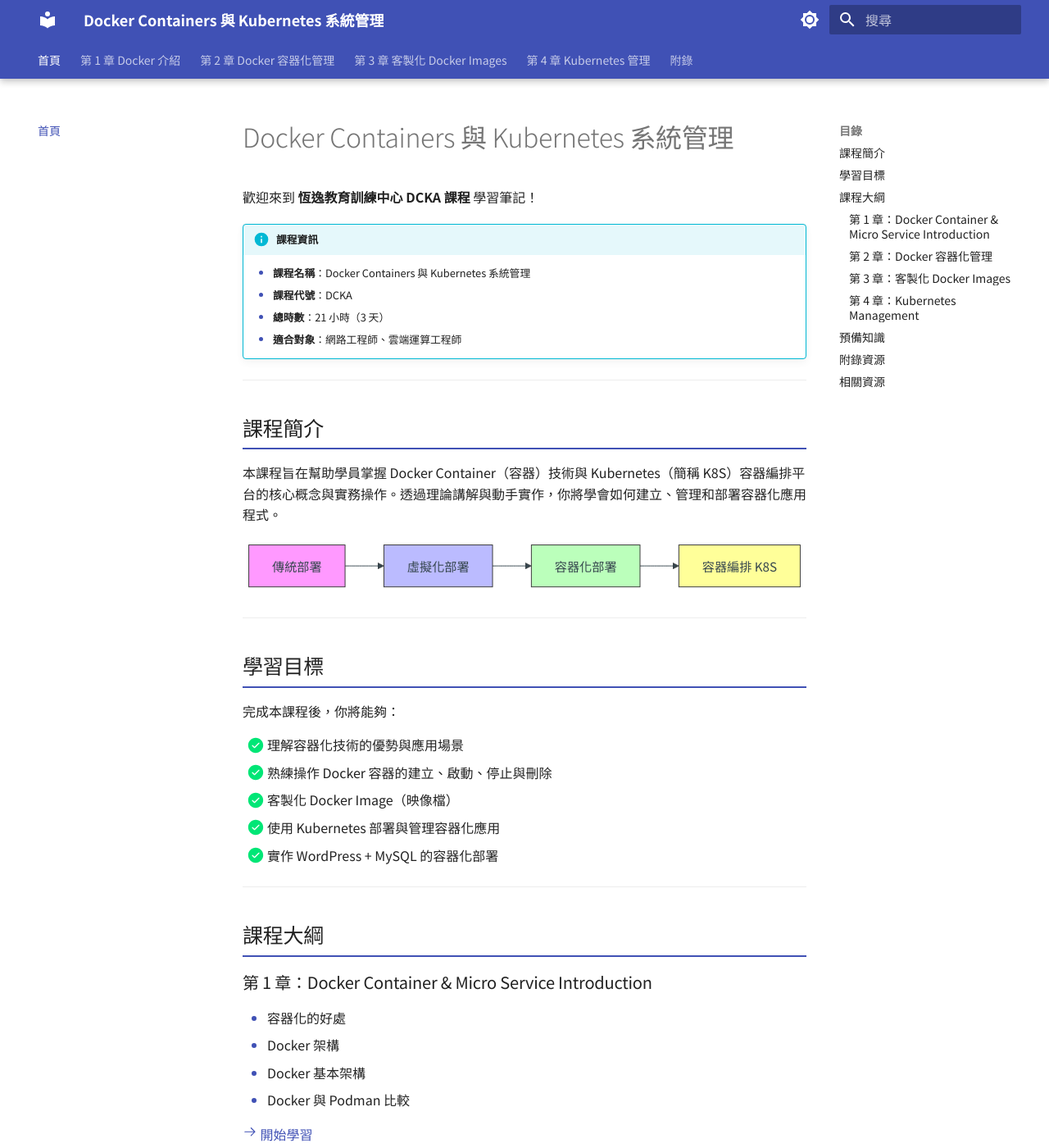
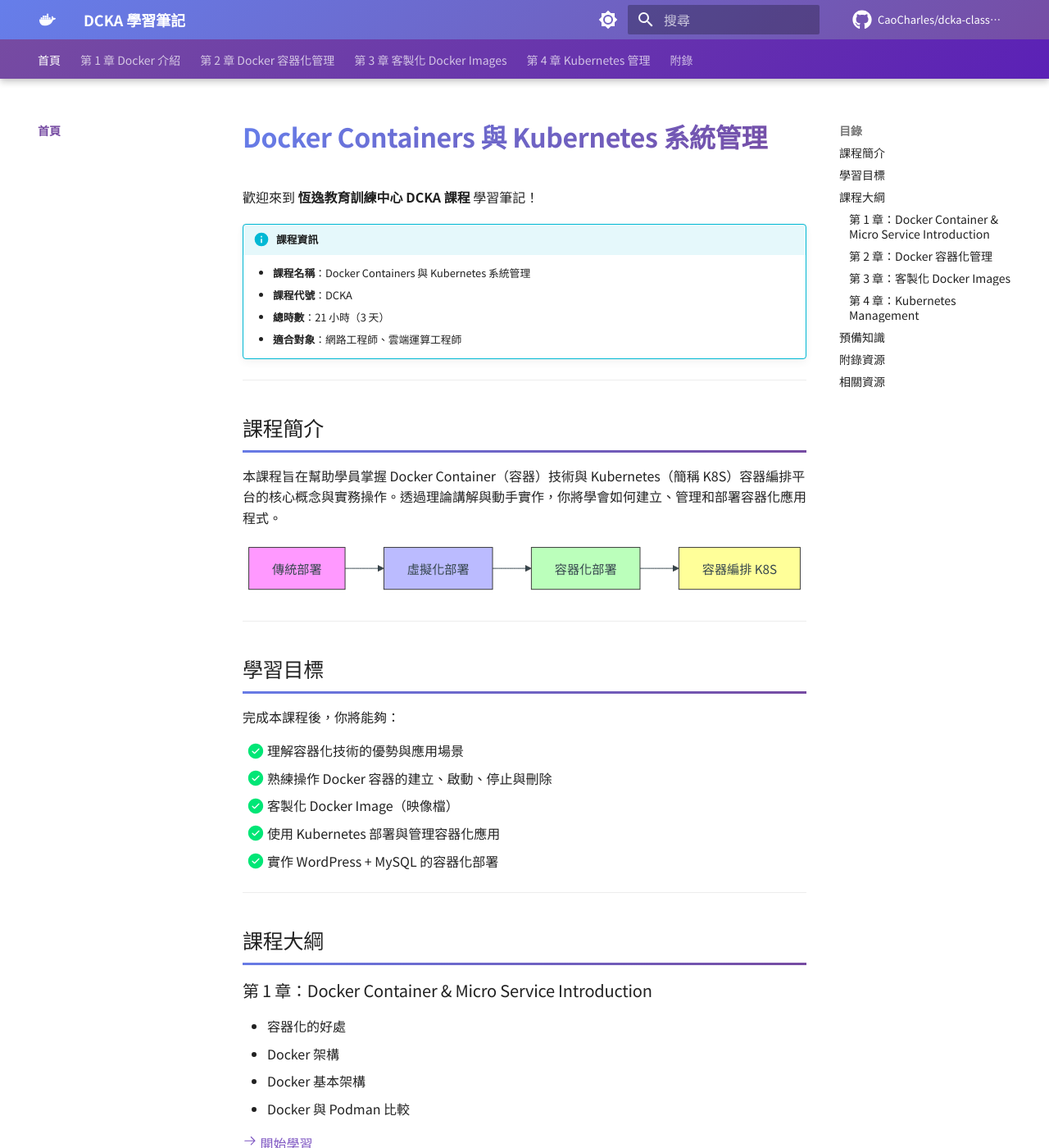
Before and after one commit to CaoCharles/dcka-class-notes, an MkDocs documentation site: the page built from docs/index.md, in a window 1280 px wide and 1400 px high. Shown: the whole window at 82% size. Built offline with MkDocs 1.6.1 and Material for MkDocs 9.7.7, drawn with Linux system fonts in a browser that asks for light colours; comment, search, counter and statistics services are not loaded.

Commit message:
美化配色：科技紫色漸層主題、新圖示、GitHub 連結

```diff
--- a/docs/assets/stylesheets/extra.css
+++ b/docs/assets/stylesheets/extra.css
@@ -1,34 +1,161 @@
-/* DCKA Course Custom Styles */
+/* DCKA Course Custom Styles - Tech Purple Gradient Theme */
 
-/* 學習目標 checkbox 樣式 */
-.md-typeset .task-list-item input[type="checkbox"] {
-  margin-right: 0.5em;
+:root {
+  /* 科技紫色漸層配色 */
+  --tech-purple-1: #667eea;
+  --tech-purple-2: #764ba2;
+  --tech-purple-3: #6B73FF;
+  --tech-purple-4: #9b59b6;
+  --gradient-purple: linear-gradient(135deg, #667eea 0%, #764ba2 100%);
+  --gradient-purple-soft: linear-gradient(135deg, #a855f7 0%, #6366f1 100%);
 }
 
-/* 程式碼區塊標題樣式 */
-.md-typeset .highlight > pre > code::before {
+/* Header 漸層背景 */
+.md-header {
+  background: var(--gradient-purple) !important;
+}
+
+/* 深色模式 Header */
+[data-md-color-scheme="slate"] .md-header {
+  background: linear-gradient(135deg, #4c1d95 0%, #5b21b6 50%, #7c3aed 100%) !important;
+}
+
+/* Tabs 漸層背景 */
+.md-tabs {
+  background: linear-gradient(135deg, #764ba2 0%, #5b21b6 100%) !important;
+}
+
+[data-md-color-scheme="slate"] .md-tabs {
+  background: linear-gradient(135deg, #3b0764 0%, #4c1d95 100%) !important;
+}
+
+/* 標題樣式 */
+.md-typeset h1 {
+  background: var(--gradient-purple);
+  -webkit-background-clip: text;
+  -webkit-text-fill-color: transparent;
+  background-clip: text;
+  font-weight: 700;
+}
+
+/* 深色模式標題 */
+[data-md-color-scheme="slate"] .md-typeset h1 {
+  background: linear-gradient(135deg, #c4b5fd 0%, #a78bfa 100%);
+  -webkit-background-clip: text;
+  -webkit-text-fill-color: transparent;
+  background-clip: text;
+}
+
+/* H2 底線紫色漸層 */
+.md-typeset h2 {
+  border-bottom: 3px solid;
+  border-image: var(--gradient-purple) 1;
+  padding-bottom: 0.4em;
+}
+
+/* 連結 hover 效果 */
+.md-typeset a:hover {
+  color: var(--tech-purple-2);
+}
+
+/* 程式碼區塊標題 */
+.md-typeset .highlight>pre>code::before {
+  font-weight: 600;
+  color: var(--tech-purple-1);
+}
+
+/* 表格標題列 */
+.md-typeset table:not([class]) th {
+  background: var(--gradient-purple) !important;
+  color: white !important;
+}
+
+/* 深色模式表格 */
+[data-md-color-scheme="slate"] .md-typeset table:not([class]) th {
+  background: linear-gradient(135deg, #5b21b6 0%, #7c3aed 100%) !important;
+}
+
+/* Admonition 紫色主題 */
+.md-typeset .admonition.note,
+.md-typeset details.note {
+  border-color: var(--tech-purple-1);
+}
+
+.md-typeset .admonition.note>.admonition-title,
+.md-typeset details.note>summary {
+  background-color: rgba(102, 126, 234, 0.1);
+}
+
+/* Checkbox 樣式 */
+.md-typeset .task-list-item input[type="checkbox"]:checked {
+  background-color: var(--tech-purple-2);
+  border-color: var(--tech-purple-2);
+}
+
+/* 搜尋框 focus 效果 */
+.md-search__input:focus {
+  border-color: var(--tech-purple-1);
+  box-shadow: 0 0 0 3px rgba(102, 126, 234, 0.2);
+}
+
+/* 滾動條樣式 */
+::-webkit-scrollbar-thumb {
+  background: var(--gradient-purple);
+  border-radius: 10px;
+}
+
+::-webkit-scrollbar-thumb:hover {
+  background: linear-gradient(135deg, #5b21b6 0%, #7c3aed 100%);
+}
+
+/* 選取文字顏色 */
+::selection {
+  background: rgba(118, 75, 162, 0.3);
+}
+
+/* 導航選中項目 */
+.md-nav__link--active {
+  color: var(--tech-purple-2) !important;
   font-weight: 600;
 }
 
-/* 表格樣式優化 */
-.md-typeset table:not([class]) {
-  font-size: 0.85rem;
+/* 頁面底部 Footer */
+.md-footer {
+  background: var(--gradient-purple) !important;
 }
 
-.md-typeset table:not([class]) th {
-  background-color: var(--md-primary-fg-color);
-  color: var(--md-primary-bg-color);
+[data-md-color-scheme="slate"] .md-footer {
+  background: linear-gradient(135deg, #3b0764 0%, #5b21b6 100%) !important;
 }
 
-/* Admonition 自訂樣式 */
-.md-typeset .admonition.note,
-.md-typeset details.note {
-  border-left-width: 4px;
+/* 程式碼複製按鈕 hover */
+.md-clipboard:hover {
+  color: var(--tech-purple-1);
 }
 
-/* 重點回顧列表樣式 */
-.md-typeset ul li::marker {
-  color: var(--md-primary-fg-color);
+/* TOC 目錄選中項目 */
+.md-nav__link:focus,
+.md-nav__link:hover {
+  color: var(--tech-purple-2);
+}
+
+/* 按鈕樣式 */
+.md-typeset .md-button {
+  background: var(--gradient-purple);
+  border: none;
+  color: white;
+}
+
+.md-typeset .md-button:hover {
+  background: linear-gradient(135deg, #5b21b6 0%, #7c3aed 100%);
+  box-shadow: 0 4px 15px rgba(118, 75, 162, 0.4);
+}
+
+/* 標籤頁選中狀態 */
+.md-typeset .tabbed-labels>label:hover,
+.md-typeset .tabbed-set>input:checked+label {
+  color: var(--tech-purple-2);
+  border-color: var(--tech-purple-2);
 }
 
 /* Mermaid 圖表置中 */
@@ -36,25 +163,29 @@
   text-align: center;
 }
 
-/* 程式碼區塊行號 */
-.md-typeset .highlight .linenos {
-  background-color: var(--md-code-bg-color);
-  padding-right: 1em;
-  border-right: 1px solid var(--md-default-fg-color--lightest);
+/* FAQ 可摺疊區塊 */
+.md-typeset details.question {
+  border-left: 4px solid var(--tech-purple-1);
 }
 
-/* 標籤頁樣式 */
-.md-typeset .tabbed-labels > label {
-  font-weight: 600;
+/* 圖片圓角 */
+.md-typeset img {
+  border-radius: 8px;
 }
 
-/* FAQ 可摺疊區塊樣式 */
-.md-typeset details.question {
-  border-left: 4px solid #448aff;
+/* GitHub 連結圖示 */
+.md-header__source {
+  width: auto;
 }
 
-/* 章節標題底線 */
-.md-typeset h2 {
-  border-bottom: 2px solid var(--md-primary-fg-color);
-  padding-bottom: 0.3em;
+/* 首頁卡片效果（如果有的話） */
+.md-typeset .grid.cards>ul>li {
+  border: 1px solid rgba(118, 75, 162, 0.2);
+  transition: all 0.3s ease;
 }
+
+.md-typeset .grid.cards>ul>li:hover {
+  border-color: var(--tech-purple-1);
+  box-shadow: 0 8px 30px rgba(118, 75, 162, 0.2);
+  transform: translateY(-2px);
+}
--- a/mkdocs.yml
+++ b/mkdocs.yml
@@ -1,20 +1,27 @@
-site_name: Docker Containers 與 Kubernetes 系統管理
-site_description: DCKA 課程學習筆記
+site_name: DCKA 學習筆記
+site_description: Docker Containers 與 Kubernetes 系統管理課程
 site_author: Charles Cao
+site_url: https://caocharles.github.io/dcka-class-notes/
+repo_name: CaoCharles/dcka-class-notes
+repo_url: https://github.com/CaoCharles/dcka-class-notes
 
 theme:
   name: material
   language: zh-TW
+  icon:
+    logo: material/docker
+    repo: fontawesome/brands/github
+  favicon: assets/images/favicon.png
   palette:
     - scheme: default
-      primary: indigo
-      accent: indigo
+      primary: deep purple
+      accent: purple
       toggle:
         icon: material/brightness-7
         name: 切換至深色模式
     - scheme: slate
-      primary: indigo
-      accent: indigo
+      primary: deep purple
+      accent: purple
       toggle:
         icon: material/brightness-4
         name: 切換至淺色模式
```
Also changed, not shown: docs/assets/images/favicon.png (added).
